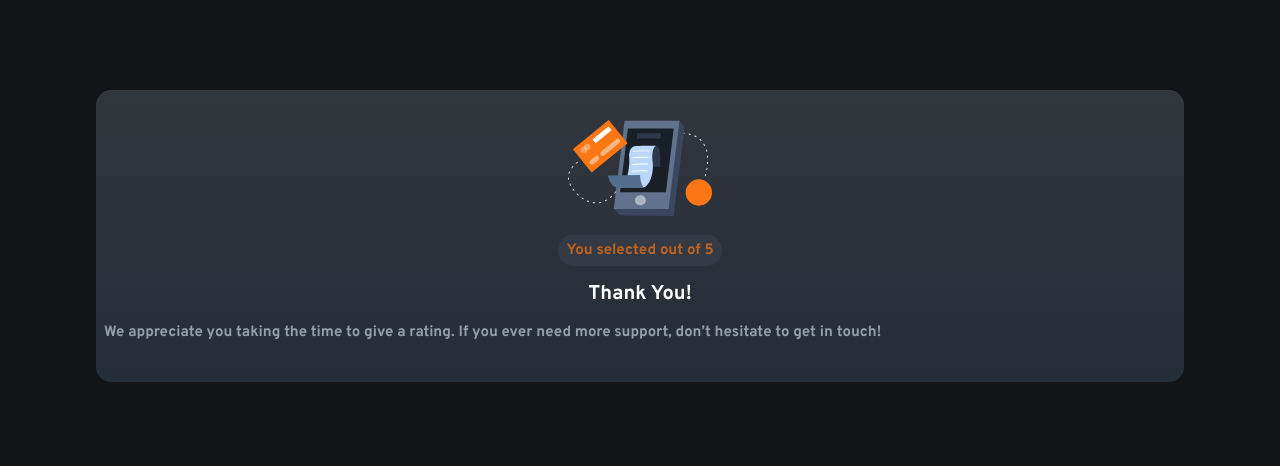
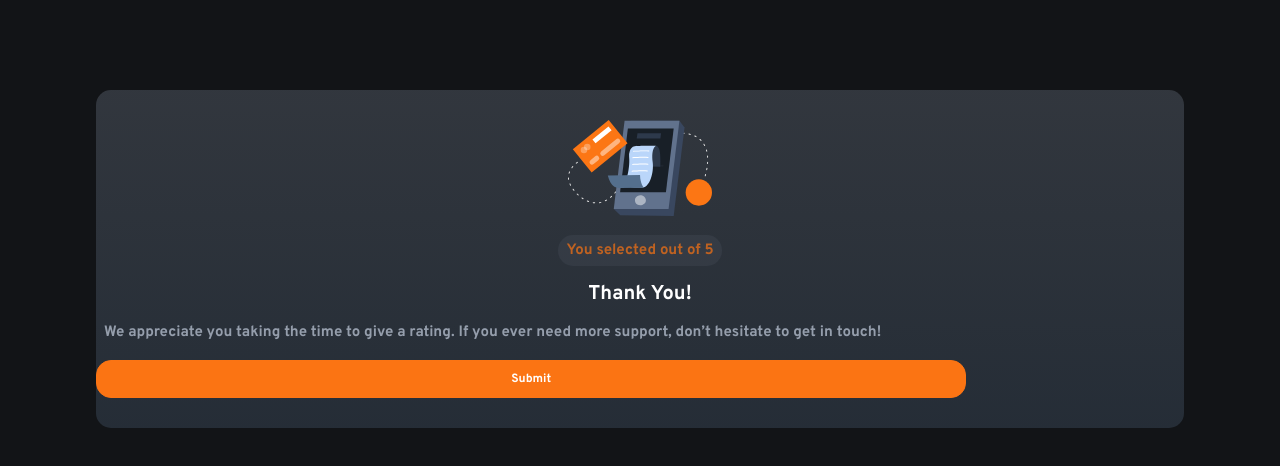
Before and after one commit to jmsherry/reece-answer, a React (Create React App) app: page /ThankYou in a window 1280 px wide. Shown: the top 466 px of the page. Built offline with nearby package versions, Linux system fonts and the light colour scheme.

Commit message:
added context.

```diff
--- a/src/App.js
+++ b/src/App.js
@@ -1,7 +1,6 @@
 import './App.css';
 
 import RatingApp from '../src/pages/RatingApp';
-import RatingThankYou from './pages/RatingThankYou';
 
 
 
--- a/src/pages/RatingApp.jsx
+++ b/src/pages/RatingApp.jsx
@@ -1,12 +1,16 @@
-import React, { useState } from "react";
+import React, { useState, createContext } from "react";
 import "./../style.css";
 import StarIcon from "./../images/icon-star.svg";
 import NumberSelector from "../components/NumberSelector";
 import SubmitButton from "../components/SubmitButton";
 
+// CONTEXT
+
+export const RatingContext = createContext();
+
 // RATING APP
 
-function RatingApp() {
+function RatingApp({ ratingResult }) {
   const [state, setState] = useState(1);
 
   const submitData = () => {
@@ -14,16 +18,18 @@ function RatingApp() {
     ratingResult = state;
     console.log("Rating Result", ratingResult);
   };
+
   return (
     <>
       <div className="appContainer">
+        <RatingContext.Provider value={ratingResult}>
           <div className="starContainer">
             <img src={StarIcon} className="starIcon" alt="Star Icon " />
           </div>
           <h1 className="ratingHeading">How did we do?</h1>
           <p className="ratingText">
-          Please let us know how we did with your support request. All feedback
-          is appreciated to help us improve our offering!
+            Please let us know how we did with your support request. All
+            feedback is appreciated to help us improve our offering!
           </p>
           <div className="numberBar">
             <NumberSelector handler={() => setState(1)} number={1} />
@@ -32,7 +38,9 @@ function RatingApp() {
             <NumberSelector handler={() => setState(4)} number={4} />
             <NumberSelector handler={() => setState(5)} number={5} />
           </div>
+          {/* Create an if statement for the submit button that validates a selection and then moves its forward if a number has been selected */}
           <SubmitButton ratingSubmit={submitData} />
+        </RatingContext.Provider>
       </div>
     </>
   );
--- a/src/pages/RatingThankYou.jsx
+++ b/src/pages/RatingThankYou.jsx
@@ -1,9 +1,19 @@
-import React from "react";
+import React, {useContext} from "react";
+import {RatingContext} from "../pages/RatingApp";
 import "./../style.css";
 import ThankYouImage from "./../images/illustration-thank-you.svg";
+import SubmitButton from "../components/SubmitButton";
+
+
 
 
 function RatingThankYou() {
+  const userRating = useContext(RatingContext);
+
+  const revealUserSelection = () => {
+    console.log("Rating Result", userRating);
+  };
+
   return (
     <>
       <div className="appContainer">
@@ -11,10 +21,11 @@ function RatingThankYou() {
           <img src={ThankYouImage} className="thankYouImage" alt="Phone image" />
         </div>
         <div className="confirmationContainer">
-          <p className="confirmationText">You selected {} out of 5</p>
+          <p className="confirmationText">You selected {userRating} out of 5</p>
         </div>
         <h1 className="thanksHeading">Thank You!</h1>
         <p className="thanksText">We appreciate you taking the time to give a rating. If you ever need more support, don’t hesitate to get in touch!</p>
+        <SubmitButton ratingSubmit={revealUserSelection} />
       </div>
     </>
   );
--- a/src/style.css
+++ b/src/style.css
@@ -66,7 +66,7 @@
   font-size: 15px;
   margin-left: 10px;
   margin-right: 10px;
-  margin-bottom: 7px;
+  margin-bottom: 15px;
   text-align: left;
 }
 
```
Lines whose indentation alone changed are shown as unchanged.
